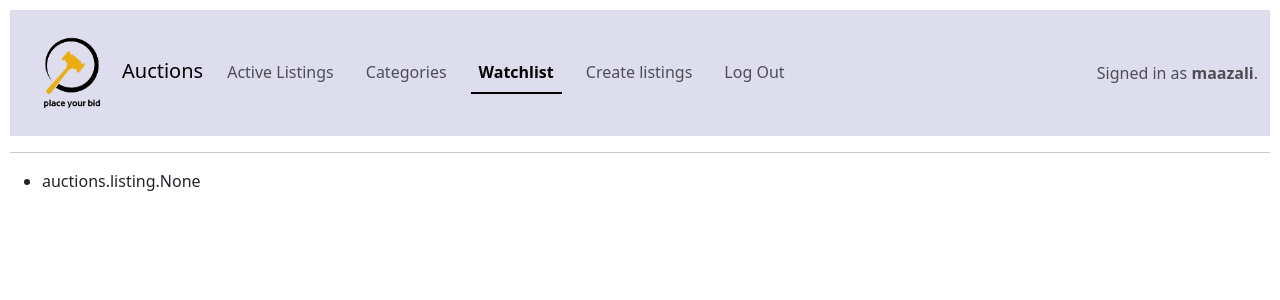
After one commit to Maazalisaeed/commerce, a Django app: page /wishlist in a window 1280 px wide. The commit adds this page. Shown: the top 300 px of the page. Run offline with Django 3.2, Linux system fonts and the light colour scheme; a user stored in the database is signed in; data comes from the database, SQL or seed files in the repository; tables that the repository leaves empty hold one stand-in row (values such as "Sample post"); some libraries are stand-ins or nearby versions.

Commit message:
wishlist can be removed and added. Next are the inshallah in the wishlist page I need to add the ablity for user to remove any iteam and end auction also need to be considered

```diff
--- a/auctions/models.py
+++ b/auctions/models.py
@@ -32,5 +32,5 @@ class comments(models.Model): # a table for comments
     for_which_listing = models.ForeignKey("listing",on_delete = models.CASCADE, related_name = 'comment', null = True)
 class wishlist(models.Model): # a table for wishlist of users # have not migrated yet
     user =  models.ManyToManyField(User)
-    for_which_lsiting = models.ManyToManyField(listing)
+    for_which_listing = models.ManyToManyField(listing)
     timestamp = models.DateTimeField(auto_now_add = True , null = True)
--- a/auctions/templates/auctions/layout.html
+++ b/auctions/templates/auctions/layout.html
@@ -29,7 +29,7 @@
                         </li>
                         {% if user.is_authenticated %}
                             <li class="nav-item">
-                                <a class="nav-link {%block active1%} {% endblock %}" href="#">Watchlist</a>
+                                <a class="nav-link {%block active1%} {% endblock %}" href="{% url 'wishlist' %}">Watchlist</a>
                             </li>
                             <li class="nav-item">
                                 <a class="nav-link {%block active2%} {% endblock %}" href="{% url 'create_listing' %}">Create listings</a>
--- /dev/null
+++ b/auctions/templates/auctions/wishlist.html
@@ -0,0 +1,12 @@
+{% extends "auctions/layout.html" %}
+{% block title %}Ur Wishlist{% endblock %}
+{% block body %}
+<div class="hide_active">{%block active1%}active{% endblock %}</div>
+<ul>
+{% for item in wishlist %}
+    <li>
+        {{item.for_which_listing}}
+    </li>
+{% endfor %}
+</ul>
+{% endblock %}
--- a/auctions/urls.py
+++ b/auctions/urls.py
@@ -10,4 +10,5 @@ urlpatterns = [
     path("create_listings", views.create_listing, name="create_listing"),
     path("<int:listing_id>", views.listing_page, name="listing_page"),
     path("comments", views.comment_section, name="comment_section"),
+    path("wishlist", views.wishlistfunction, name="wishlist"),
 ]
--- a/auctions/views.py
+++ b/auctions/views.py
@@ -5,7 +5,7 @@ from django.http import HttpResponse, HttpResponseRedirect
 from django.shortcuts import render
 from django.urls import reverse
 from django.contrib.auth.decorators import login_required
-from .models import User, listing, all_bids , comments
+from .models import User, listing, all_bids , comments, wishlist
 from .forms import new_listing_form , biding_form, comments_form
 from django.contrib import messages
 
@@ -138,5 +138,27 @@ def comment_section(request):
             return HttpResponseRedirect(reverse("listing_page", args=[form.cleaned_data["listing_id"]]))
     else:
         return HttpResponse("will make this page aswell")
-def wishlist(reqest):
-    pass
+@login_required(login_url='/login')
+def wishlistfunction(request):
+    user_instance = User.objects.get(username= request.user.username)
+    if request.method =="POST":
+        try:
+            form = comments_form(request.POST)
+            if form.is_valid():
+                if wishlist.objects.filter(for_which_listing = form.cleaned_data["listing_id"]).exists():
+                    wishlist_item = wishlist.objects.get(for_which_listing = form.cleaned_data["listing_id"])
+                    wishlist_item.delete()
+                    messages.success(request, 'this item have been removed form your wishlist')
+                    return HttpResponseRedirect(reverse("listing_page", args=[form.cleaned_data["listing_id"]]))
+                else:
+                    new_wish_list_item = wishlist()
+                    new_wish_list_item.save()
+                    new_wish_list_item.user.set([user_instance])
+                    new_wish_list_item.for_which_listing.set([form.cleaned_data["listing_id"]])
+                    messages.success(request, 'this item added to your wishlist')
+                    return HttpResponseRedirect(reverse("listing_page", args=[form.cleaned_data["listing_id"]]))
+        except ObjectDoesNotExist:
+            return render(request, "auctions/error_page.html",{"error":"no listing found with this url try again"})
+    else:
+        all_wishlist_items = wishlist.objects.all().filter(user = user_instance).order_by('-timestamp')
+        return render(request, "auctions/wishlist.html",{"wishlist":all_wishlist_items})
```
Also changed, not shown: auctions/templates/auctions/listing_page.html (+6 -1 lines), auctions/migrations/0022_rename_for_which_lsiting_wishlist_for_which_listing.py (added), db.sqlite3.
